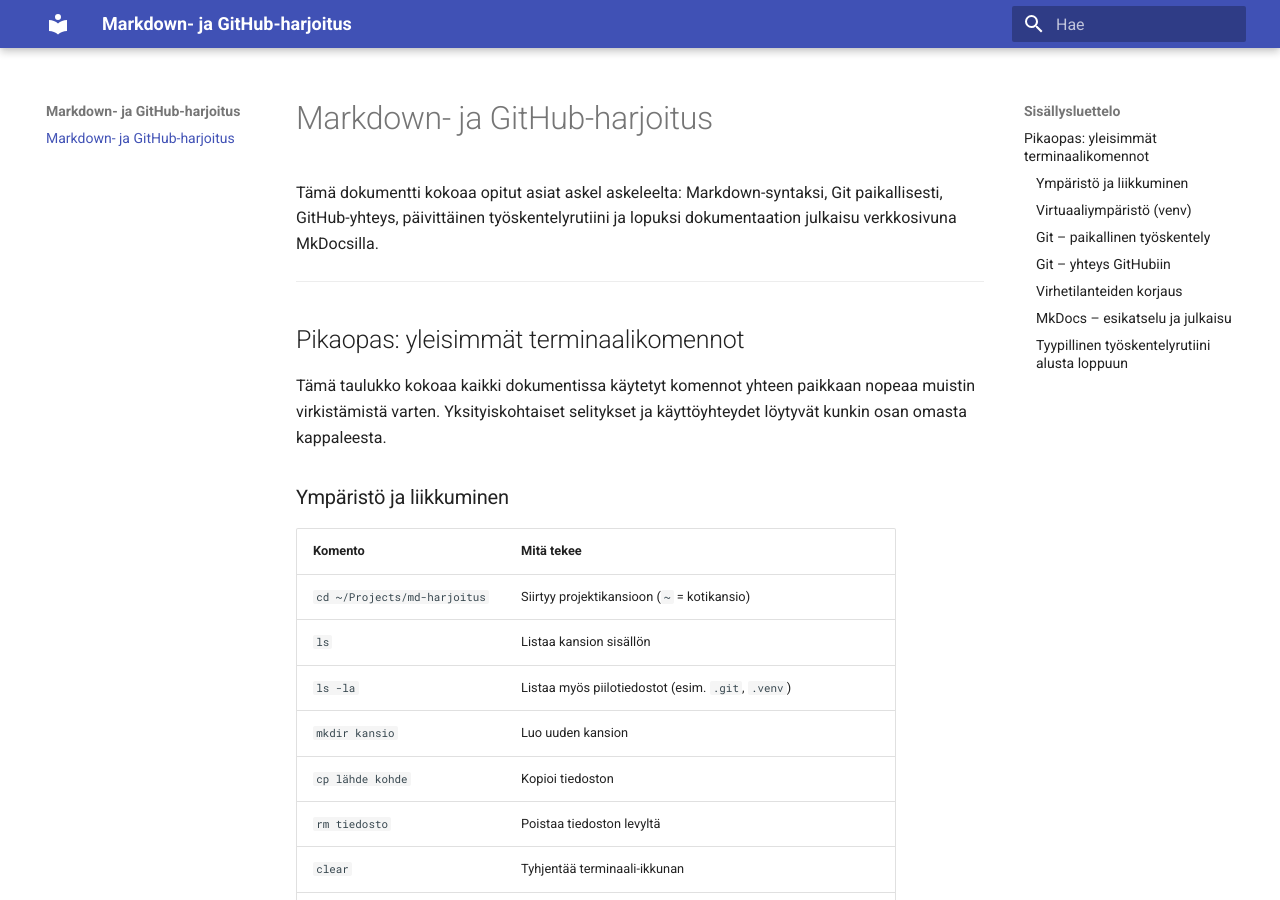
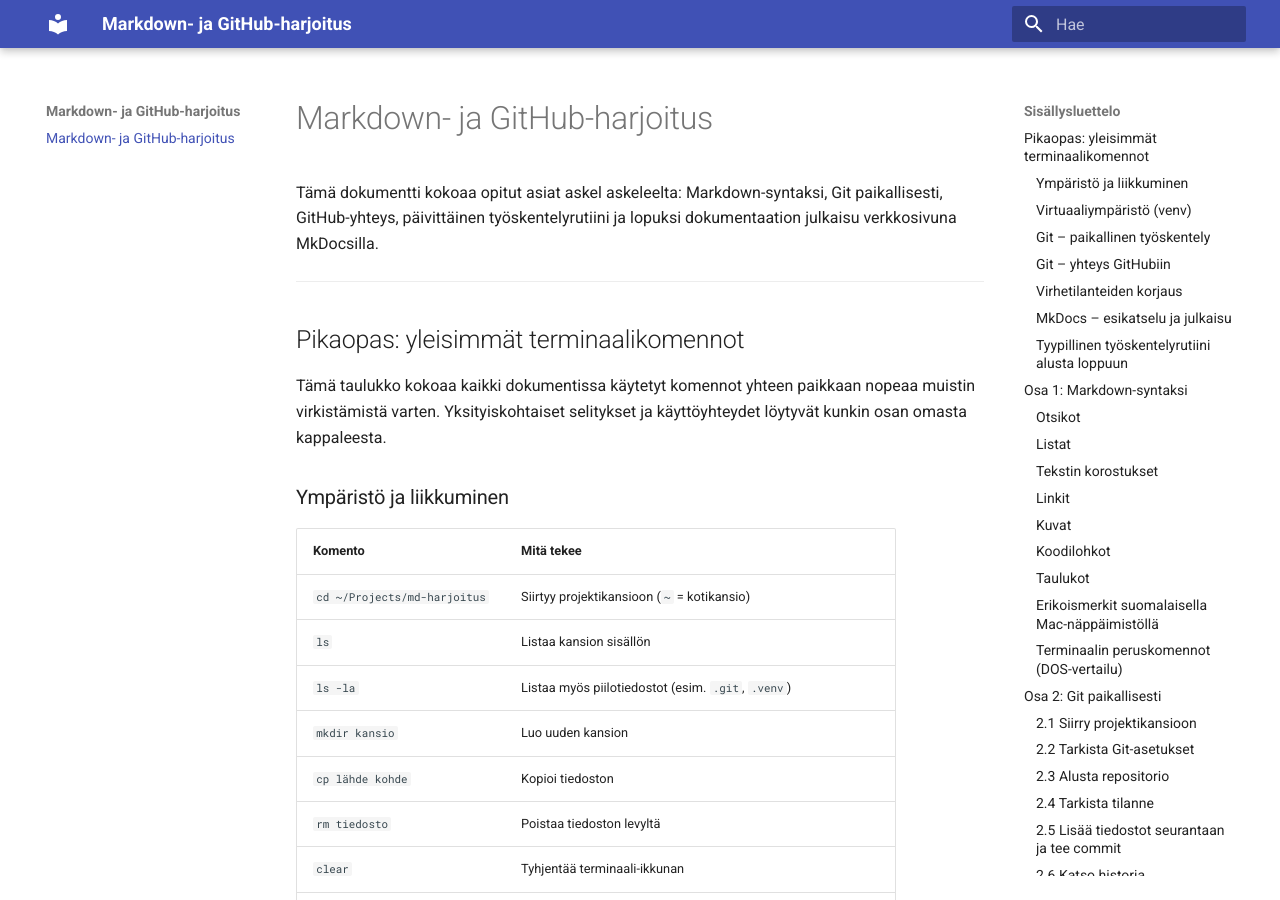
Before and after one commit to jukkarouhe/md-harjoitus, an MkDocs documentation site: the page built from docs/index.md, in a window 1280 px wide and 900 px high. Built offline with MkDocs 1.6.1 and Material for MkDocs 9.7.7, drawn with Linux system fonts in a browser that asks for light colours.

Commit message:
vain yksi # tason otsikko ja muihin otsikoihin yksi # lisää

````diff
--- a/docs/index.md
+++ b/docs/index.md
@@ -90,9 +90,9 @@
 ```
 
 
-# Osa 1: Markdown-syntaksi
+## Osa 1: Markdown-syntaksi
 
-## Otsikot
+### Otsikot
 
 Otsikot tehdään risuaita-merkillä `#`. Yksi risuaita on pääotsikko, kaksi alaotsikko, kolme sitä seuraava taso. Jätä välilyönti risuaidan ja otsikkotekstin väliin.
 
@@ -102,7 +102,7 @@
 ### Kolmostason otsikko
 ```
 
-## Listat
+### Listat
 
 Numeroimaton lista tehdään tavuviivalla rivin alussa:
 
@@ -126,13 +126,13 @@
 - Jätä **tyhjä rivi** ennen listan alkua – muuten lista jää osaksi edellistä kappaletta.
 - Numeroiden ei tarvitse olla oikeassa järjestyksessä – vaikka kirjoittaisit joka riville `1.`, Markdown numeroi ne silti 1, 2, 3. Tämä helpottaa kohtien lisäämistä listan keskelle.
 
-## Tekstin korostukset
+### Tekstin korostukset
 
 Teksti voi olla *kursivoitua* yhdellä tähdellä (`*sana*`) tai **lihavoitua** kahdella tähdellä (`**sana**`) sanan alussa ja lopussa, ilman välilyöntiä tähtien ja sanan välissä.
 
 Koodi ja komennot merkitään `takahipsuilla`: esimerkiksi `` `koodi` ``, ilman välilyöntiä hipsujen ja tekstin välissä.
 
-## Linkit
+### Linkit
 
 Linkki tehdään hakasulkeilla ja kaarisulkeilla, peräkkäin ilman välilyöntiä:
 
@@ -146,7 +146,7 @@
 [Noppa-Yatzy pelitaulukko](https://jukkarouhe.github.io/yatzy/)
 ```
 
-## Kuvat
+### Kuvat
 
 Kuva lisätään kuten linkki, mutta eteen tulee huutomerkki, ja jälleen ilman välilyöntiä hakasulkeiden ja kaarisulkeiden välissä:
 
@@ -156,7 +156,7 @@
 
 Polku `kuvat/kuvan-nimi.jpg` on **suhteellinen polku**: se tarkoittaa "tämän .md-tiedoston sijainnista katsottuna kuvat-kansiossa oleva tiedosto". Suhteelliset polut toimivat sellaisenaan myös GitHubissa ja MkDocs-sivustolla – toisin kuin koneen absoluuttiset polut (esim. `/Users/...`).
 
-## Koodilohkot
+### Koodilohkot
 
 Yksittäinen komento merkitään takahipsuilla keskellä tekstiä, esimerkiksi komento `ls -la` listaa myös piilotiedostot.
 
@@ -181,7 +181,7 @@
 
 Koodilohkon sisällä Markdown-merkit eivät vaikuta – kaikki näytetään sellaisenaan harmaalla pohjalla.
 
-## Taulukot
+### Taulukot
 
 Taulukon sarakkeet erotetaan pystyviivalla `|`. Ensimmäinen rivi on otsikkorivi, toinen rivi viivoineen (`|---|---|`) erottaa otsikot sisällöstä (pakollinen), ja loput rivit ovat sisältöä. Sarakkeiden leveyksien ei tarvitse olla siistejä tai kohdakkain – Markdown tasaa taulukon automaattisesti.
 
@@ -193,7 +193,7 @@
 | mkdir   | luo uuden kansion |
 ```
 
-## Erikoismerkit suomalaisella Mac-näppäimistöllä
+### Erikoismerkit suomalaisella Mac-näppäimistöllä
 
 | Merkki | Näppäinyhdistelmä |
 |---|---|
@@ -205,7 +205,7 @@
 
 ¨ ja ´ ovat niin sanottuja tarkemerkkejä ("kuolleita näppäimiä"), jotka jäävät odottamaan seuraavaa merkkiä yhdistyäkseen siihen (kuten ñ). Välilyönti kertoo, että haluat merkin yksinään.
 
-## Terminaalin peruskomennot (DOS-vertailu)
+### Terminaalin peruskomennot (DOS-vertailu)
 
 Macin terminaali ei aja DOSia vaan Unix-pohjaista komentotulkkia (oletuksena zsh). Komennot ovat siksi eri nimisiä, vaikka tekevät samoja asioita:
 
@@ -223,11 +223,11 @@
 
 ---
 
-# Osa 2: Git paikallisesti
+## Osa 2: Git paikallisesti
 
 Gitin ydinajatus on kahtiajako: **paikallinen työskentely** (add, commit) ja **synkronointi etäpalvelimelle** (push, pull) ovat erillisiä toimintoja. Tässä osassa käydään läpi paikallinen puoli.
 
-## 2.1 Siirry projektikansioon
+### 2.1 Siirry projektikansioon
 
 **Terminaalissa:**
 
@@ -235,7 +235,7 @@
 cd ~/Projects/md-harjoitus
 ```
 
-## 2.2 Tarkista Git-asetukset
+### 2.2 Tarkista Git-asetukset
 
 Git leimaa jokaiseen commitiin tekijän nimen ja sähköpostin. Tarkista, ovatko ne asetettu:
 
@@ -255,7 +255,7 @@
 
 `--global` tarkoittaa, että asetus koskee kaikkia projekteja tällä koneella, ei vain tätä kansiota.
 
-## 2.3 Alusta repositorio
+### 2.3 Alusta repositorio
 
 **Terminaalissa:**
 
@@ -267,7 +267,7 @@
 
 **VS Codessa:** Avaa kansio (File → Open Folder). Paina vasemman reunan Source Control -kuvaketta (Cmd + Shift + G). Jos kansio ei ole vielä Git-repo, näkyy sininen nappi **Initialize Repository** – se tekee saman kuin `git init`.
 
-## 2.4 Tarkista tilanne
+### 2.4 Tarkista tilanne
 
 **Terminaalissa:**
 
@@ -279,7 +279,7 @@
 
 **VS Codessa:** Source Control -paneelissa samat tiedostot näkyvät merkinnällä **U** (Untracked).
 
-## 2.5 Lisää tiedostot seurantaan ja tee commit
+### 2.5 Lisää tiedostot seurantaan ja tee commit
 
 Commit tehdään kahdessa vaiheessa: ensin valitaan mukaan otettavat tiedostot, sitten otetaan tilannekuva.
 
@@ -299,7 +299,7 @@
 
 **VS Codessa:** Source Control -paneelissa paina tiedoston vieressä **+** (Stage Changes) – vastaa `git add`. Tiedosto siirtyy Staged Changes -listaan. Kirjoita viesti yläreunan kenttään ja paina **Commit**. Jos painat Commit ilman että mitään on stagettu, VS Code kysyy haluatko commitoida kaikki muutokset kerralla – se vastaa `git add .` + commit.
 
-## 2.6 Katso historia
+### 2.6 Katso historia
 
 **Terminaalissa:**
 
@@ -313,9 +313,9 @@
 
 ---
 
-# Osa 3: GitHub-yhteys
+## Osa 3: GitHub-yhteys
 
-## 3.1 Luo repositorio GitHubiin
+### 3.1 Luo repositorio GitHubiin
 
 Tämä tehdään selaimessa:
 
@@ -327,7 +327,7 @@
    - **Älä ruksaa** "Add a README", "Add .gitignore" tai "Choose a license" – repositorion pitää syntyä tyhjänä, koska sisältö tulee koneelta. Muuten historiat menisivät ristiin.
 4. Paina **Create repository**
 
-## 3.2 Kytke paikallinen repo GitHubiin (remote)
+### 3.2 Kytke paikallinen repo GitHubiin (remote)
 
 **Terminaalissa:**
 
@@ -347,7 +347,7 @@
 
 **VS Codessa:** Source Control -paneelin **…**-valikko → **Remote → Add Remote** → liitä osoite → anna nimeksi origin.
 
-## 3.3 Nimeä haara ja työnnä commitit
+### 3.3 Nimeä haara ja työnnä commitit
 
 **Terminaalissa:**
 
@@ -365,21 +365,21 @@
 
 **VS Codessa:** **…**-valikko → **Push**. Ensimmäisen pushin jälkeen alapalkkiin ilmestyy synkronointikuvake (nuolet ympyränä), joka hoitaa push/pull-toiminnot yhdellä klikkauksella jatkossa. Kuvakkeen vieressä näkyvät numerot kertovat odottavista commiteista: ↓ tulossa GitHubista, ↑ lähdössä sinne.
 
-## 3.4 Tarkista onnistuminen
+### 3.4 Tarkista onnistuminen
 
 Päivitä repositorion sivu selaimessa. Tiedostojen pitäisi näkyä siellä, ja Markdown-tiedosto näkyy valmiiksi muotoiltuna suoraan reposivulla. Commit-historia näkyy "commits"-linkistä.
 
 ---
 
-# Osa 4: Päivittäinen työskentelyrutiini
+## Osa 4: Päivittäinen työskentelyrutiini
 
 Rutiini on sykli: **muokkaa → tarkista → commitoi → työnnä**.
 
-## 4.1 Muokkaa
+### 4.1 Muokkaa
 
 Tee muutokset tiedostoihin VS Codessa ja tallenna (Cmd + S). VS Code merkitsee muokatun tiedoston **M**-kirjaimella (Modified), ja Source Control -kuvakkeeseen ilmestyy numero.
 
-## 4.2 Tarkista mitä muuttui
+### 4.2 Tarkista mitä muuttui
 
 **Terminaalissa:**
 
@@ -392,7 +392,7 @@
 
 **VS Codessa:** klikkaa muuttunutta tiedostoa Source Control -paneelissa – avautuu rinnakkaisnäkymä, jossa vasemmalla edellinen commitoitu versio ja oikealla nykyinen, muutokset värein korostettuna. Sulje näkymä klikkaamalla ylälaidasta tabin kiinni.
 
-## 4.3 Commitoi
+### 4.3 Commitoi
 
 **Terminaalissa:**
 
@@ -405,7 +405,7 @@
 
 **VS Codessa:** Source Control → tiedoston vieressä **+** → kirjoita viesti → **Commit**.
 
-## 4.4 Työnnä GitHubiin
+### 4.4 Työnnä GitHubiin
 
 **Terminaalissa:**
 
@@ -415,7 +415,7 @@
 
 **VS Codessa:** klikkaa alapalkin synkronointikuvaketta.
 
-## 4.5 Hae muutoksia (pull)
+### 4.5 Hae muutoksia (pull)
 
 **Terminaalissa:**
 
@@ -425,7 +425,7 @@
 
 `pull` hakee GitHubista commitit, joita koneella ei vielä ole. Yhdellä koneella työskennellessä tämä tuntuu turhalta, mutta muuttuu tärkeäksi heti, jos (a) tiedostoja muokataan suoraan GitHubin selainkäyttöliittymässä, (b) käytössä on toinen tietokone, tai (c) projektiin tulee toinen tekijä. **Hyvä tapa:** aloita työskentelysessio aina `git pull`-komennolla (tai VS Coden synkronointikuvakkeella).
 
-## 4.6 Terminaalikomennot VS Coden sisällä
+### 4.6 Terminaalikomennot VS Coden sisällä
 
 VS Codessa on sisäänrakennettu terminaali, joka toimii täsmälleen kuten erillinen Terminal-sovellus, mutta samassa ikkunassa – sovellusten välillä ei tarvitse vaihtaa.
 
@@ -437,7 +437,7 @@
 - **git add / commit / push / pull:** Source Control -paneeli hiirellä, TAI komennot sisäänrakennetussa terminaalissa
 - **Ulkopuolisten työkalujen komennot** (esim. `mkdocs serve`, `mkdocs gh-deploy`): aina sisäänrakennetussa terminaalissa, koska ne eivät ole Git-komentoja eikä niille ole nappia Source Control -paneelissa
 
-## 4.7 Yleisimmät ongelmatilanteet ja ratkaisut
+### 4.7 Yleisimmät ongelmatilanteet ja ratkaisut
 
 | Tilanne | Ratkaisu |
 |---|---|
@@ -449,14 +449,14 @@
 
 ---
 
-# Osa 5: MkDocs ja julkaisu GitHub Pagesiin
+## Osa 5: MkDocs ja julkaisu GitHub Pagesiin
 
-## 5.1 Kaksi tapaa julkaista
+### 5.1 Kaksi tapaa julkaista
 
 - **Pikatapa:** repositorion asetuksista (Settings → Pages) voi kytkeä Pagesin päälle suoraan main-haarasta, jolloin GitHub tekee md-tiedostoista yksinkertaiset sivut. Toimii, mutta lopputulos on vaatimaton.
 - **Suunniteltu tapa (tässä käytetty):** rakennetaan sivusto MkDocsilla ja Material-teemalla. Saadaan hakutoiminto, navigaatio ja ammattimainen ulkoasu, ja julkaisu tapahtuu komennolla `mkdocs gh-deploy`, joka hoitaa GitHub Pages -kytkennän automaattisesti.
 
-## 5.2 Tarkista MkDocs-asennus
+### 5.2 Tarkista MkDocs-asennus
 
 **Terminaalissa, projektikansiossa:**
 
@@ -482,7 +482,7 @@
 find ~/Projects -name "pyvenv.cfg"
 ```
 
-## 5.3 Virtuaaliympäristö (venv)
+### 5.3 Virtuaaliympäristö (venv)
 
 Venv on eristetty "laatikko" Python-paketeille per projekti. Ilman sitä kaikki paketit menisivät yhteen kasaan koko koneelle, ja eri projektien versiotarpeet voisivat riidellä keskenään. Aktivoituna `pip install` asentaa paketit vain siihen kansioon.
 
@@ -528,7 +528,7 @@
 
 `.venv`-kansiota ei koskaan viedä Gitiin (iso, koneriippuvainen) – siksi requirements.txt on olemassa: sen avulla kuka tahansa voi pystyttää saman ympäristön uudelleen.
 
-## 5.4 Järjestä kansiot MkDocsin tapaan
+### 5.4 Järjestä kansiot MkDocsin tapaan
 
 MkDocs odottaa, että sisältö on **docs**-kansiossa ja asetustiedosto **mkdocs.yml** projektin juuressa. `docs/index.md` on sivuston etusivu.
 
@@ -545,7 +545,7 @@
 1. Sulje vanha välilehti (Cmd + W) ja avaa tiedosto uudelleen tiedostopaneelista oikeasta sijainnista
 2. Aja `git status` ja tarkista, että vanha tiedostonimi ei näy "untracked"-listassa
 
-## 5.5 Luo mkdocs.yml
+### 5.5 Luo mkdocs.yml
 
 Luo VS Codessa projektin **juureen** (samalle tasolle kuin docs-kansio, ei sen sisään) tiedosto `mkdocs.yml`:
 
@@ -555,7 +555,7 @@
 
 `site_name` on ainoa pakollinen asetus alkuun. YAML-muodossa kaksoispisteen jälkeen täytyy olla yksi välilyönti ennen arvoa.
 
-## 5.6 Käynnistä esikatselu
+### 5.6 Käynnistä esikatselu
 
 ```bash
 mkdocs serve
@@ -563,7 +563,7 @@
 
 Avaa selaimessa **http://localhost:8000**. Palvelin pysäytetään terminaalissa **Ctrl + C** -näppäinyhdistelmällä. Jätä palvelin käyntiin muokatessasi tiedostoja – selain päivittyy automaattisesti tallennuksen jälkeen.
 
-## 5.7 .gitignore – jätä .venv ja .DS_Store pois Gitistä
+### 5.7 .gitignore – jätä .venv ja .DS_Store pois Gitistä
 
 Luo projektin juureen tiedosto `.gitignore`:
 
@@ -582,7 +582,7 @@
 
 Tarkista `git status`-komennolla, että `.venv` eikä `.DS_Store` näy listassa lainkaan.
 
-## 5.8 Committoi MkDocs-rakenne
+### 5.8 Committoi MkDocs-rakenne
 
 ```bash
 git add docs/index.md mkdocs.yml requirements.txt .gitignore
@@ -596,7 +596,7 @@
 git push
 ```
 
-## 5.9 Ota käyttöön Material-teema
+### 5.9 Ota käyttöön Material-teema
 
 Muokkaa `mkdocs.yml`:
 
@@ -616,7 +616,7 @@
 
 Tallenna ja päivitä selain – näkyviin tulee siisti navigaatiopalkki, hakukenttä ja modernimpi typografia.
 
-### Vaihtoehtoisia teemoja
+#### Vaihtoehtoisia teemoja
 
 | Teema | Asennus | Kuvaus |
 |---|---|---|
@@ -627,7 +627,7 @@
 | mkdocs-alabaster | erillinen asennus | Kevyt, minimalistinen – suosittu pienissä henkilökohtaisissa projekteissa |
 | mkdocs-windmill | erillinen asennus | Yksinkertainen, responsiivinen, kevyempi kuin Material |
 
-## 5.10 Committoi teema-asetus
+### 5.10 Committoi teema-asetus
 
 ```bash
 git add mkdocs.yml
@@ -635,7 +635,7 @@
 git push
 ```
 
-## 5.11 Julkaise GitHub Pagesiin
+### 5.11 Julkaise GitHub Pagesiin
 
 ```bash
 mkdocs gh-deploy
@@ -647,7 +647,7 @@
 
 GitHub saattaa tarvita hetken (yleensä alle minuutin) ottaakseen gh-pages-haaran käyttöön Pages-palveluna ensimmäistä kertaa.
 
-## 5.12 Tarkista julkaisu
+### 5.12 Tarkista julkaisu
 
 Avaa selaimessa `https://kayttajatunnus.github.io/repo-nimi/`.
 
@@ -658,7 +658,7 @@
 3. Jos ei, tarkista **Source**-kohdasta, että valittuna on **Deploy from a branch** ja haara **gh-pages**
 4. Varmista tarvittaessa terminaalissa, että haara syntyi: `git branch -a`
 
-## 5.13 Sivuston päivittäminen jatkossa
+### 5.13 Sivuston päivittäminen jatkossa
 
 Muokkaa .md-tiedostoja docs-kansiossa, commitoi ja pushaa normaalisti (Osa 4). Kun haluat päivittää **julkisen** sivuston vastaamaan uusinta versiota, aja uudelleen:
 
````
